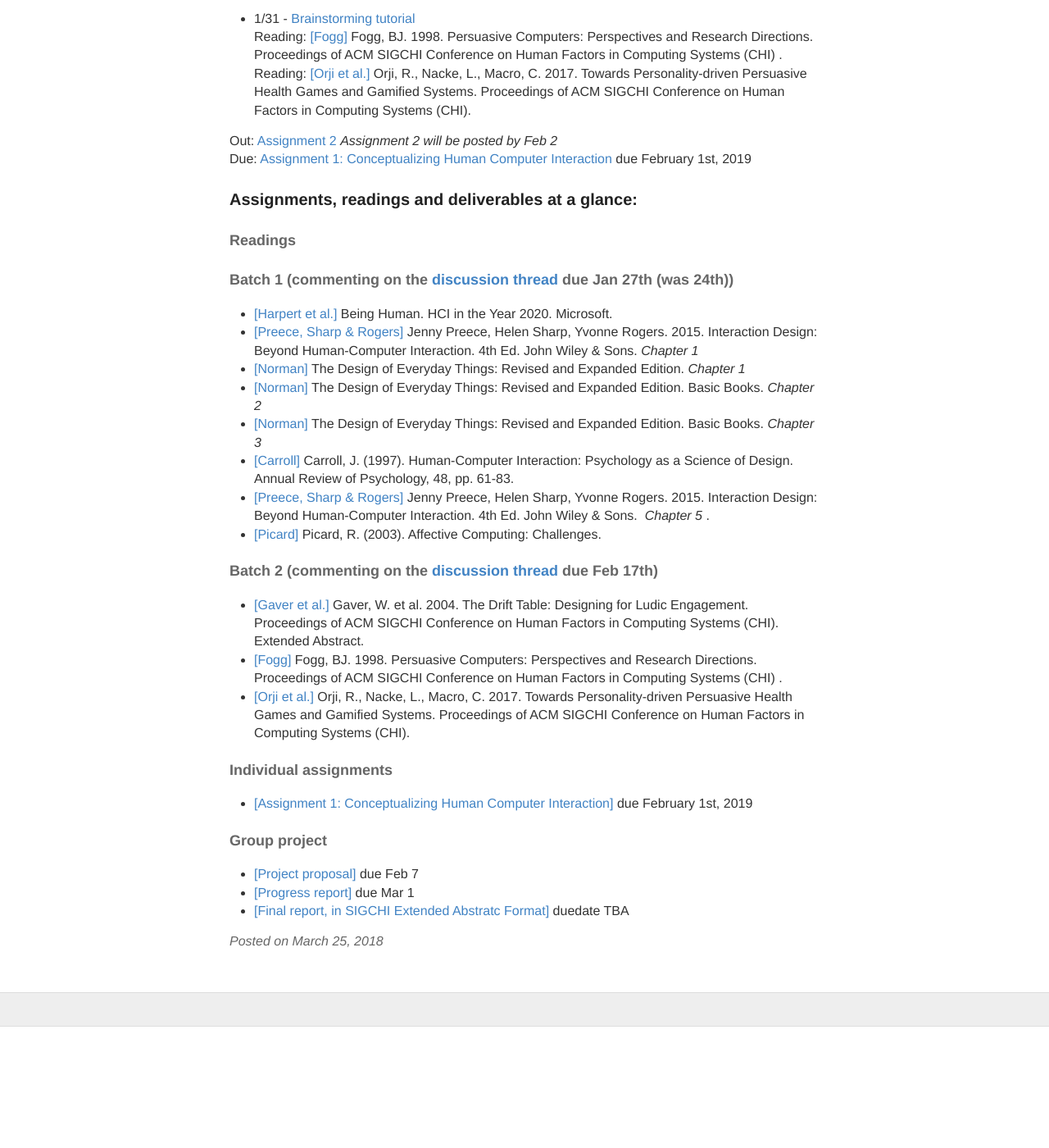
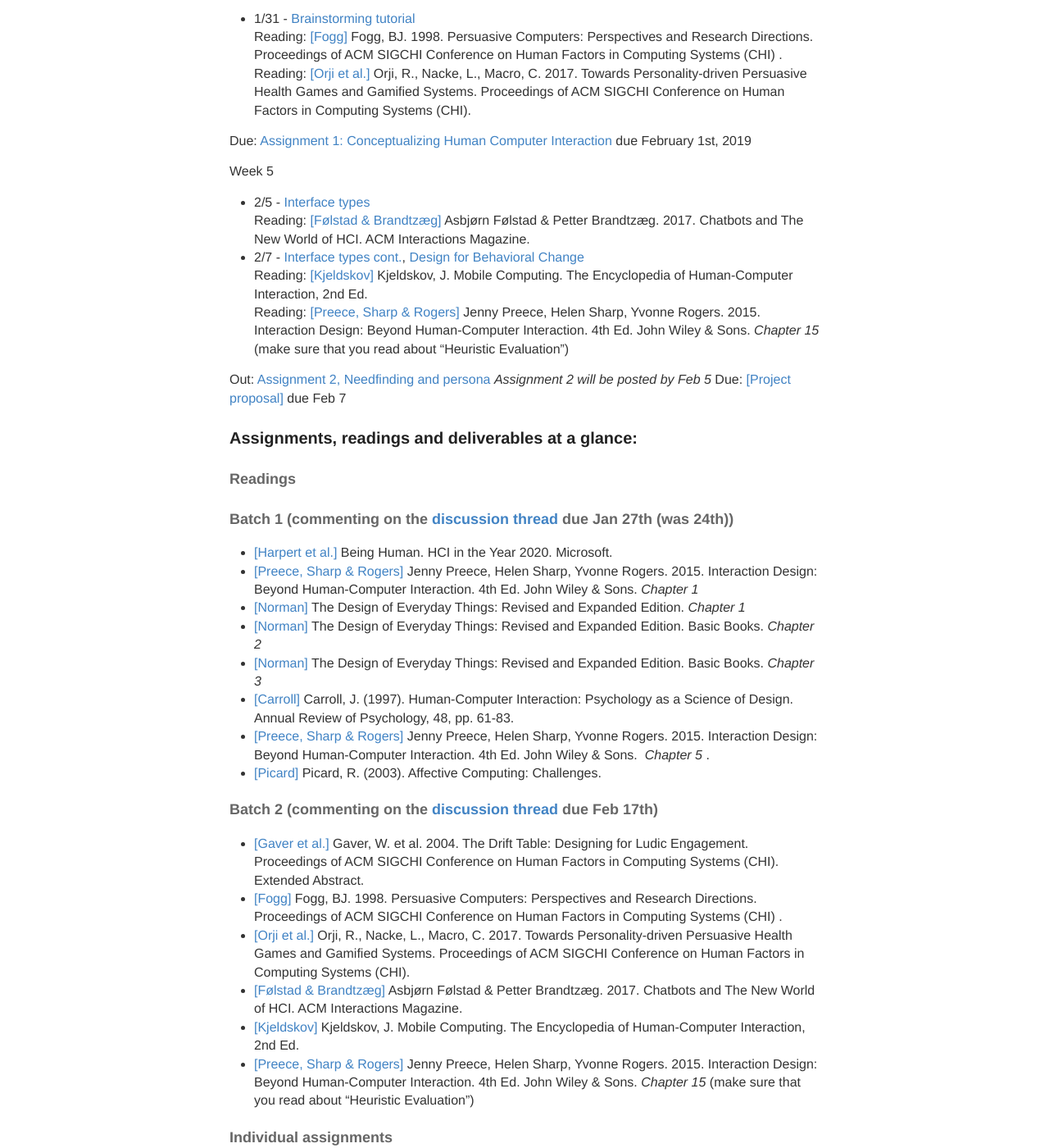
Before and after one commit to hciwang/hciwang.github.io, a Jekyll site: the page built from _posts/2018-3-25-lectures.md, in a window 1280 px wide and 1400 px high, scrolled down 1336 px. Shown: the whole window at 82% size. Built offline with Jekyll 4.4.1, drawn with Linux system fonts in a browser that asks for light colours; before the commit the page ends 2588 px from its top, so only the background shows below that.

Commit message:
Update 2018-3-25-lectures.md

```diff
--- a/_posts/2018-3-25-lectures.md
+++ b/_posts/2018-3-25-lectures.md
@@ -48,8 +48,17 @@
 Reading: [[Fogg]](https://canvas.ucdavis.edu/courses/293005/files/folder/Reading?preview=5104541) Fogg, BJ. 1998. Persuasive Computers: Perspectives and Research Directions. Proceedings of ACM SIGCHI Conference on Human Factors in Computing Systems (CHI) .
 Reading: [[Orji et al.]](https://canvas.ucdavis.edu/courses/293005/files/folder/Reading?preview=5104543) Orji, R., Nacke, L., Macro, C. 2017. Towards Personality-driven Persuasive Health  Games and Gamified Systems. Proceedings of ACM SIGCHI Conference on Human Factors in Computing Systems (CHI).
 
-Out: [Assignment 2]( ) *Assignment 2 will be posted by Feb 2*
 Due: [Assignment 1: Conceptualizing Human Computer Interaction](https://canvas.ucdavis.edu/courses/293005/assignments/286899) due February 1st, 2019
+
+Week 5
+- 2/5 - [Interface types]()
+Reading: [[Følstad & Brandtzæg]](http://interactions.acm.org/archive/view/july-august-2017/chatbots-and-the-new-world-of-hci) Asbjørn Følstad & Petter Brandtzæg. 2017. Chatbots and The New World of HCI. ACM Interactions Magazine.
+- 2/7 - [Interface types cont.](),  [Design for Behavioral Change]()
+Reading: [[Kjeldskov]](https://www.interaction-design.org/literature/book/the-encyclopedia-of-human-computer-interaction-2nd-ed/mobile-computing) Kjeldskov, J. Mobile Computing. The Encyclopedia of Human-Computer Interaction, 2nd Ed.
+Reading: [[Preece, Sharp & Rogers]](http://www.id-book.com/) Jenny Preece, Helen Sharp, Yvonne Rogers. 2015. Interaction Design: Beyond Human-Computer Interaction. 4th Ed. John Wiley & Sons.  *Chapter 15* (make sure that you read about "Heuristic Evaluation")
+
+Out: [Assignment 2, Needfinding and persona]( ) *Assignment 2 will be posted by Feb 5*
+Due: [[Project proposal]](https://canvas.ucdavis.edu/courses/293005/assignments/290490) due Feb 7
 
 
 ### Assignments, readings and deliverables at a glance:
@@ -69,6 +78,10 @@ Due: [Assignment 1: Conceptualizing Human Computer Interaction](https://canvas.u
 - [[Gaver et al.]](https://canvas.ucdavis.edu/courses/293005/files/folder/Reading?preview=5104539) Gaver, W. et al. 2004. The Drift Table: Designing for Ludic Engagement. Proceedings of ACM SIGCHI Conference on Human Factors in Computing Systems (CHI). Extended Abstract.
 - [[Fogg]](https://canvas.ucdavis.edu/courses/293005/files/folder/Reading?preview=5104541) Fogg, BJ. 1998. Persuasive Computers: Perspectives and Research Directions. Proceedings of ACM SIGCHI Conference on Human Factors in Computing Systems (CHI) .
 - [[Orji et al.]](https://canvas.ucdavis.edu/courses/293005/files/folder/Reading?preview=5104543) Orji, R., Nacke, L., Macro, C. 2017. Towards Personality-driven Persuasive Health  Games and Gamified Systems. Proceedings of ACM SIGCHI Conference on Human Factors in Computing Systems (CHI).
+- [[Følstad & Brandtzæg]](http://interactions.acm.org/archive/view/july-august-2017/chatbots-and-the-new-world-of-hci) Asbjørn Følstad & Petter Brandtzæg. 2017. Chatbots and The New World of HCI. ACM Interactions Magazine.
+- [[Kjeldskov]](https://www.interaction-design.org/literature/book/the-encyclopedia-of-human-computer-interaction-2nd-ed/mobile-computing) Kjeldskov, J. Mobile Computing. The Encyclopedia of Human-Computer Interaction, 2nd Ed.
+- [[Preece, Sharp & Rogers]](http://www.id-book.com/) Jenny Preece, Helen Sharp, Yvonne Rogers. 2015. Interaction Design: Beyond Human-Computer Interaction. 4th Ed. John Wiley & Sons.  *Chapter 15* (make sure that you read about "Heuristic Evaluation")
+
 
 
 #### Individual assignments
```
